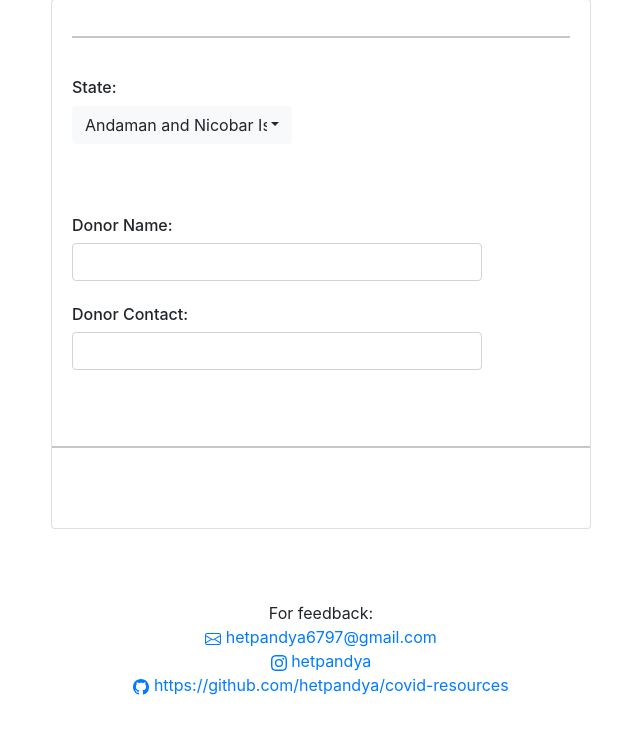
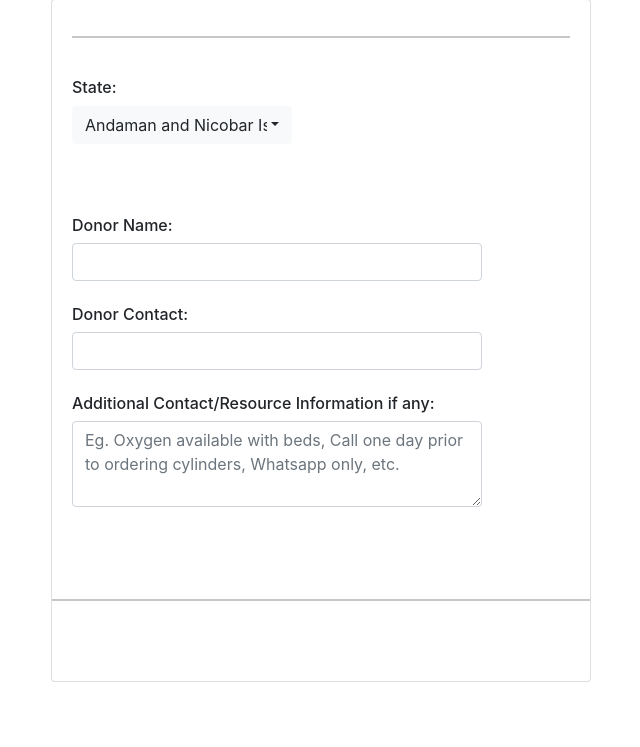
Before and after one commit to hetpandya/covid-resources, a Flask app: page /add-data in a window 1280 px wide. Shown: the part 175-922 px from the top of the page, without its empty margins (319-959 px from the left). Run offline with Flask 2, Linux system fonts and the light colour scheme; parts of the project's set-up code (start-up, migrations or seed data) failed here and were passed over; some libraries are stand-ins or nearby versions.

Commit message:
add address

```diff
--- a/app.py
+++ b/app.py
@@ -60,7 +60,10 @@ def search_resources():
                     location = states_data[state_id - 1]["districts"][resource.city_id - 1]["name"] + ", " + states_data[state_id - 1]["name"]
 
                     contact = [contact+"<br>".replace(",","") for contact in donor.contact.split(",")]
-                    resp_dict = {"name":donor.name,
+                    address = f"<br><b>Address:</b> {donor.address.strip()}" if donor.address != "" else ""
+                    additional_information = f"<br><b>Additional Information:</b> {resource.additional_information}" if resource.additional_information != "" else ""
+
+                    resp_dict = {"name":donor.name + address + additional_information,
                                 "resource_id":resource.id,
                                 'contact':contact,
                                 'location':location,
@@ -92,6 +95,9 @@ def add_data():
         name = data["donor-name"]
         contact = data["donor-contact"]
         resource_type = int(data["service"])
+        address = data["resource-address"].capitalize()
+        additional_information = data["resource-info"].capitalize()
+
         if data.get("resource-count"):
             resource_count = int(data['resource-count'])
         else:
@@ -130,13 +136,14 @@ def add_data():
                 'resource_count':resource_count,
                 "is_approved_by_admin":1,
                 "donor_or_recipient":0,
+                "additional_information":additional_information,
                 'last_updated' : last_updated}
 
             new_resource = Resources(**resource)
             db_session.add(new_resource)
             db_session.commit()
 
-            donor = {"name":name,"contact":contact,"blood_group":blood_group,"resource_id":new_resource.id}
+            donor = {"name":name,"contact":contact,"blood_group":blood_group,"resource_id":new_resource.id,"address":address}
 
             new_donor = Donors(**donor)
             db_session.add(new_donor)
@@ -244,24 +251,25 @@ def admin_manage_resource(resource_id):
                         "count":resource.resource_count,
                         "location":location,
                         "verified":resource.verified,
+                        "additional_information":resource.additional_information,
                         "is_approved_by_admin":resource.is_approved_by_admin,
                         "resource_id":resource.id}
 
-            if int(resource.resource_type) == 2:
-                try:
-                    if resource.available_donors != []:
+            try:
+                if resource.available_donors != []:
+                    responses["address"] = resource.available_donors[0].address
+                    if int(resource.resource_type) == 2:
                         responses["blood_group"] = resource.available_donors[0].blood_group
                         responses["blood_group_index"] = blood_groups.index(resource.available_donors[0].blood_group)
-                    else:
-                        responses["blood_group"] = ""
-                        responses["blood_group_index"] = ""
-                except:
-                    if resource.resource_recipients != []:
-                        responses["blood_group"] = resource.resource_recipients[0].blood_group
+                else:
+                    responses["blood_group"] = ""
+                    responses["blood_group_index"] = ""
+            except:
+                if resource.resource_recipients != []:
+                    responses["blood_group"] = resource.resource_recipients[0].blood_group
+                    if int(resource.resource_type) == 2:
+                        responses["address"] = resource.resource_recipients[0].address
                         responses["blood_group_index"] = blood_groups.index(resource_recipients.available_donors[0].blood_group)
-                    else:
-                        responses["blood_group"] = ""
-                        responses["blood_group_index"] = ""
             if resource.last_updated:
                 responses["last_updated"] = resource.last_updated.strftime(date_format)
 
@@ -279,6 +287,8 @@ def admin_manage_resource(resource_id):
         verified = int(data["verification-check"]) if data.get("verification-check") else 0
         blood_group = data["blood-group"] if data.get("blood-group") else ""
         last_updated = datetime.strptime(data["last-updated"],date_format).astimezone(timezone('Asia/Kolkata')) if data.get("last-updated") else ""
+        address = data["resource-address"].capitalize()
+        additional_information = data["resource-info"].capitalize()
 
         try:
             current_res = db_session.query(Resources).filter_by(id=resource_id).first()
@@ -287,6 +297,7 @@ def admin_manage_resource(resource_id):
             resource_data = {"available":available,
                 'verified':verified,
                 'resource_count':resource_count,
+                "additional_information":additional_information,
                 "is_approved_by_admin":admin_approved,
                 "donor_or_recipient":current_res.donor_or_recipient,
                 "last_updated":last_updated}
@@ -295,12 +306,12 @@ def admin_manage_resource(resource_id):
             db_session.commit()
 
             if current_res.available_donors != []:
-                person = {"name":name,"contact":contact,"blood_group":blood_group}
+                person = {"name":name,"contact":contact,"blood_group":blood_group,"address":address}
                 new_person = db_session.query(Donors).filter_by(id=current_res.available_donors[0].id)
                 new_person.update(person)
                 db_session.commit()
             else:
-                person = {"name":name,"contact":contact,"blood_group":blood_group}
+                person = {"name":name,"contact":contact,"blood_group":blood_group,"address":address}
                 new_person = db_session.query(Recipients).filter_by(id=current_res.resource_recipients[0].id)
                 new_person.update(person)
                 db_session.commit()
@@ -335,24 +346,28 @@ def manage_resource(resource_id):
                     "count":resource.resource_count,
                     "location":location,
                     "verified":resource.verified,
+                    "additional_information":resource.additional_information,
                     "is_approved_by_admin":resource.is_approved_by_admin,
                     "resource_id":resource.id}
 
-        if int(resource.resource_type) == 2:
-            try:
-                if resource.available_donors != []:
+        try:
+            if resource.available_donors != []:
+                responses["address"] = resource.available_donors[0].address
+                if int(resource.resource_type) == 2:
                     responses["blood_group"] = resource.available_donors[0].blood_group
                     responses["blood_group_index"] = blood_groups.index(resource.available_donors[0].blood_group)
-                else:
-                    responses["blood_group"] = ""
-                    responses["blood_group_index"] = ""
-            except:
-                if resource.resource_recipients != []:
-                    responses["blood_group"] = resource.resource_recipients[0].blood_group
+            else:
+                responses["blood_group"] = ""
+                responses["blood_group_index"] = ""
+        except:
+            if resource.resource_recipients != []:
+                responses["blood_group"] = resource.resource_recipients[0].blood_group
+                if int(resource.resource_type) == 2:
+                    responses["address"] = resource.resource_recipients[0].address
                     responses["blood_group_index"] = blood_groups.index(resource_recipients.available_donors[0].blood_group)
-                else:
-                    responses["blood_group"] = ""
-                    responses["blood_group_index"] = ""
+            else:
+                responses["blood_group"] = ""
+                responses["blood_group_index"] = ""
 
         if resource.last_updated:
             responses["last_updated"] = resource.last_updated.strftime(date_format)
@@ -366,6 +381,8 @@ def manage_resource(resource_id):
         contact = data["donor-contact"]
         resource_count = int(data['resource-count']) if data.get('resource-count') else ""
         available = int(data["available-check"])
+        address = data["resource-address"].capitalize()
+        additional_information = data["resource-info"].capitalize()
 
         if data.get("verification-check"):
             verified = int(data["verification-check"])
@@ -387,19 +404,20 @@ def manage_resource(resource_id):
                 'verified':verified,
                 'resource_count':resource_count,
                 "donor_or_recipient":current_res.donor_or_recipient,
-                "last_updated":last_updated
+                "last_updated":last_updated,
+                "additional_information":additional_information
                 }
 
             new_resource.update(resource_data)
             db_session.commit()
 
             if current_res.available_donors != []:
-                person = {"name":name,"contact":contact,"blood_group":blood_group}
+                person = {"name":name,"contact":contact,"blood_group":blood_group,"address":address}
                 new_person = db_session.query(Donors).filter_by(id=current_res.available_donors[0].id)
                 new_person.update(person)
                 db_session.commit()
             else:
-                person = {"name":name,"contact":contact,"blood_group":blood_group}
+                person = {"name":name,"contact":contact,"blood_group":blood_group,"address":address}
                 new_person = db_session.query(Recipients).filter_by(id=current_res.resource_recipients[0].id)
                 new_person.update(person)
                 db_session.commit()
@@ -409,40 +427,46 @@ def manage_resource(resource_id):
             return "Error",500
 
 
-@app.route('/admin/view-resources/<state_id>', methods=['GET',"POST"])
-def admin_view_resources(state_id):
+@app.route('/admin/view-resources/<state_id>/<city_id>/<resource_type>', methods=['GET',"POST"])
+def admin_view_resources(state_id,city_id,resource_type):
     if request.method == 'GET':
         if not session.get('logged_in'):
             return redirect("/admin/login")
         else:
             state_id = int(state_id)
+            city_id = int(city_id)
+            resource_type = int(resource_type)
             state_name = states_data[int(state_id) - 1]["name"]
             responses = {}
+            response = []
+            req_res_name = services_indices[resource_type]
 
-            for req_res,req_res_name in enumerate(services_indices):
-                response = []
-                for resource in db_session.query(Resources).filter_by(state_id = state_id,
-                                                                    resource_type=int(req_res),
-                                                                    donor_or_recipient=0).all():
-                    for donor in resource.available_donors:
-                        contact = donor.contact.replace(",","\n")
-                        city_id = resource.city_id
-                        location = states_data[state_id - 1]["districts"][city_id - 1]["name"] + ", " + states_data[state_id - 1]["name"]
+            for resource in db_session.query(Resources).filter_by(state_id = state_id,
+                                                                city_id = city_id,
+                                                                resource_type=resource_type,
+                                                                donor_or_recipient=0).all():
+                for donor in resource.available_donors:
+                    contact = donor.contact.replace(",","\n")
+                    city_id = resource.city_id
+                    location = states_data[state_id - 1]["districts"][city_id - 1]["name"] + ", " + states_data[state_id - 1]["name"]
+                    address = f"\n\nAddress: {donor.address.strip()}" if donor.address and donor.address != "" else ""
+                    additional_information = f"\n\nAdditional Information: {resource.additional_information}" if resource.additional_information and resource.additional_information != "" else ""
 
-                        resp_dict = {"name":donor.name,
-                                            'contact':contact,
-                                            'location':location,
-                                            "available":"Yes" if resource.available else "No",
-                                            "donor_or_recipient":"Recipient" if resource.donor_or_recipient else "Donor",
-                                            "count":resource.resource_count,
-                                            "verified":"Yes" if resource.verified else "No",
-                                            "is_approved_by_admin":"Yes" if resource.is_approved_by_admin else "No",
-                                            "resource_id":resource.id}
+                    resp_dict = {"name":donor.name + address + additional_information,
+                                        'contact':contact,
+                                        'location':location,
+                                        "available":"Yes" if resource.available else "No",
+                                        "donor_or_recipient":"Recipient" if resource.donor_or_recipient else "Donor",
+                                        "count":resource.resource_count,
+                                        "verified":"Yes" if resource.verified else "No",
+                                        "is_approved_by_admin":"Yes" if resource.is_approved_by_admin else "No",
+                                        "resource_id":resource.id}
 
-                        if int(req_res) == 2:
-                            resp_dict["blood_group"] = donor.blood_group
-                        response.append(resp_dict)
-                responses[req_res_name] = response
+                    if int(resource_type) == 2:
+                        resp_dict["blood_group"] = donor.blood_group
+                    response.append(resp_dict)
+
+            responses[req_res_name] = response
             return render_template("view_resource.html",state_name = state_name,responses=responses)
 
 
@@ -472,7 +496,7 @@ def admin_home():
     if not session.get('logged_in'):
         return redirect("/admin/login")
     else:
-        return render_template('admin_home.html',state_names=state_names)
+        return render_template('admin_home.html',state_names=state_names,services_indices=services_indices)
 
 @app.route('/admin/register', methods=['GET',"POST"])
 def admin_reg():
--- a/models.py
+++ b/models.py
@@ -35,6 +35,7 @@ class Resources(Base):
     donor_or_recipient = Column(Boolean)
     media_id = Column(Integer,ForeignKey('media.id'))
     last_updated = Column(DateTime)
+    additional_information = Column(String)
 
 
 class Donors(Base):
@@ -46,6 +47,7 @@ class Donors(Base):
     resources = relationship("Resources",backref ="available_donors")
     contact = Column(String)
     blood_group = Column(String)
+    address = Column(String)
 
 class Recipients(Base):
     __tablename__ = 'recipients'
--- a/templates/contribute.html
+++ b/templates/contribute.html
@@ -73,7 +73,6 @@
 
                                                 <br>
                                                 <br>
-
                                                 <br>
                                                 <div class="district-container"></div>
 
@@ -87,6 +86,16 @@
                                                 <h6>Donor Contact:</h6>
                                                 <div class="form-outline">
                                                     <input type="text" id="donor-contact" name="donor-contact" class="form-control" />
+                                                </div>
+
+                                                <div class="info-container">
+                                                    <br>
+                                                    <h6>
+                                                        Additional Contact/Resource Information if any:
+                                                    </h6>
+                                                    <div class="mb-3">
+                                                        <textarea class="form-control" id="resource-info" name="resource-info" rows="3" placeholder="Eg. Oxygen available with beds, Call one day prior to ordering cylinders, Whatsapp only, etc."></textarea>
+                                                    </div>
                                                 </div>
 
                                                 <br>
@@ -132,16 +141,15 @@
                                                         <input class="form-control" name="resource-count" type="number" id="resource-count" />
                                                     </div>
 
-                                                    <!-- <div class="address-container">
+                                                    <div class="address-container">
                                                         <br>
                                                         <h6>
-                                                            Address
+                                                            Address:
                                                         </h6>
                                                         <div class="mb-3">
                                                             <textarea class="form-control" id="resource-address" name="resource-address" rows="3"></textarea>
                                                         </div>
-                                                    </div> -->
-
+                                                    </div>
 
                                                     <br>
                                                     <h6>
@@ -378,6 +386,8 @@
                             $("#donor-name").val("");
                             $("#donor-contact").val("");
                             $("#resource-count").val("");
+                            $("#resource-address").val("");
+                            $("#resource-info").val("");
                             $(".resources-table").show();
                             $(".error-alert").hide();
                         },
```
Also changed, not shown: templates/admin_home.html (+38 -1 lines), templates/update_resource.html (+18 -0 lines).
